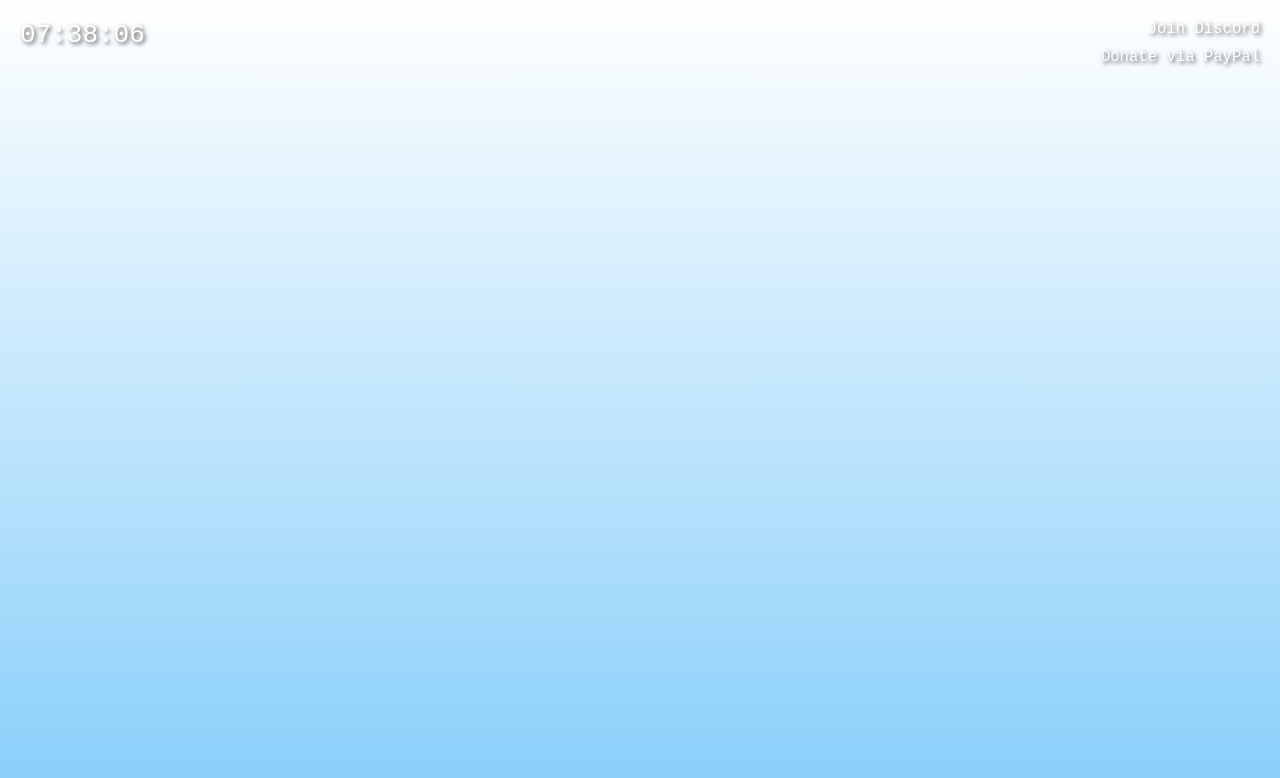
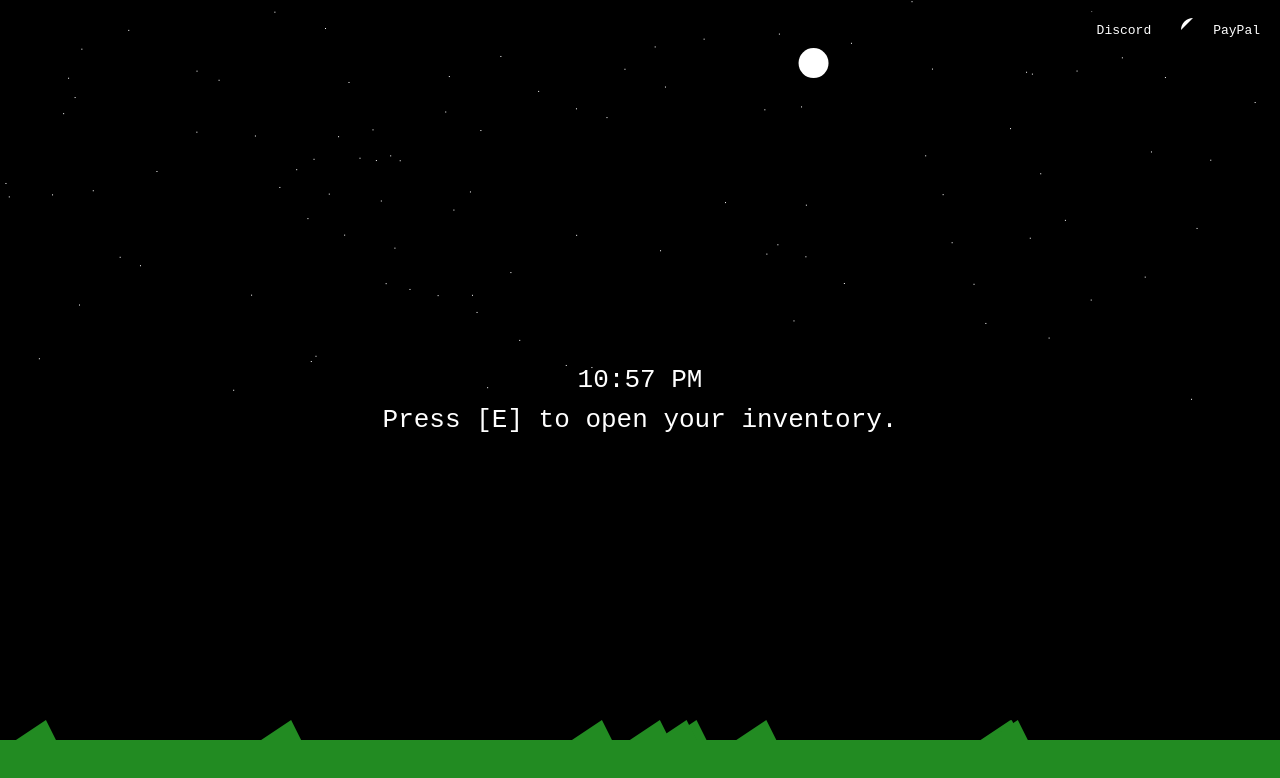
Before and after one commit to WebsiteDevelopmentStudios/Time-day-night, a plain HTML site: page Index.html in a window 1280 px wide. Drawn offline with Linux system fonts and the light colour scheme.

Commit message:
Update Index.html

```diff
--- a/Index.html
+++ b/Index.html
@@ -3,137 +3,261 @@
 <head>
 <meta charset="UTF-8" />
 <meta name="viewport" content="width=device-width, initial-scale=1.0" />
-<title>Day/Night Cycle with Clock and Links</title>
+<title>Terraria-Style Cycle with Tips & Links</title>
 <style>
   body {
     margin: 0;
-    height: 100vh;
+    overflow: hidden;
+    background: #000;
     font-family: monospace;
-    display: flex;
-    justify-content: center;
-    align-items: flex-start;
-    background: linear-gradient(to top, #001f3f, #0074D9); /* Default day sky */
-    position: relative;
-    overflow: hidden;
+    image-rendering: pixelated;
   }
 
-  /* Star styles */
-  .stars {
-    position: absolute;
-    top: 0;
-    left: 0;
-    width: 100%;
-    height: 100%;
-    background: transparent;
-    box-shadow:
-      10px 20px #fff,
-      50px 80px #fff,
-      200px 50px #fff,
-      300px 150px #fff,
-      400px 30px #fff,
-      600px 200px #fff,
-      700px 100px #fff,
-      800px 250px #fff,
-      900px 80px #fff,
-      950px 200px #fff;
-    opacity: 0.8;
-    pointer-events: none;
+  canvas {
+    display: block;
   }
 
-  /* Moon styles */
-  .moon {
+  /* Overlay for time and tips */
+  #centerText {
     position: absolute;
-    top: 50px;
-    right: 50px;
-    width: 30px;
-    height: 30px;
-    background: #ddd;
-    border-radius: 50%;
-    box-shadow: 5px 5px 10px rgba(0,0,0,0.2);
-  }
-
-  /* Clock styles */
-  .clock {
-    position: absolute;
-    top: 20px;
-    left: 20px;
+    top: 50%;
+    left: 50%;
+    transform: translate(-50%, -50%);
+    text-align: center;
     color: white;
+    font-family: monospace;
     font-size: 2em;
     text-shadow: 2px 2px 4px rgba(0,0,0,0.7);
   }
 
-  /* Links styles */
-  .links {
-    position: absolute;
-    top: 20px;
-    right: 20px;
-    display: flex;
-    flex-direction: column;
-    gap: 10px;
-    align-items: flex-end;
+  /* Tips below the main time */
+  #tips {
+    margin-top: 10px;
+    font-size: 1em;
   }
 
-  .links a {
+  /* Links container with logos */
+  #links {
+    position: absolute;
+    top: 10px;
+    right: 10px;
+    display: flex;
+    gap: 10px;
+  }
+
+  /* Style for each link button */
+  .link-btn {
+    display: flex;
+    align-items: center;
+    background: rgba(0,0,0,0.5);
+    padding: 8px 10px;
+    border-radius: 5px;
     color: white;
     text-decoration: none;
-    font-size: 1.2em;
-    text-shadow: 2px 2px 4px rgba(0,0,0,0.7);
-    transition: color 0.3s;
+    font-size: 1em;
+    transition: background 0.3s;
   }
 
-  .links a:hover {
-    color: #ffd700; /* Gold on hover */
+  .link-btn:hover {
+    background: rgba(255, 215, 0, 0.8);
+  }
+
+  /* SVG icon style */
+  .icon {
+    width: 24px;
+    height: 24px;
+    margin-right: 8px;
+    fill: white;
   }
 </style>
 </head>
 <body>
 
-<div class="stars" id="stars"></div>
-<div class="moon" id="moon"></div>
-<div class="clock" id="clock"></div>
-<div class="links">
-  <a href="https://discord.gg/WDfMupZ6xD" target="_blank" rel="noopener noreferrer">Join Discord</a>
-  <a href="https://www.paypal.me/Blemmished" target="_blank" rel="noopener noreferrer">Donate via PayPal</a>
+<canvas id="gameCanvas"></canvas>
+
+<div id="centerText">
+  <div id="timeDisplay">12:00 PM</div>
+  <div id="tips">Press [E] to open your inventory.</div>
+</div>
+
+<div id="links">
+  <a class="link-btn" href="https://discord.gg/WDfMupZ6xD" target="_blank" rel="noopener noreferrer">
+    <!-- Discord SVG Logo -->
+    <svg class="icon" viewBox="0 0 24 24">
+      <path d="M20.317 4.369a19.791 19.791 0 00-4.516-...." />
+    </svg>
+    Discord
+  </a>
+  <a class="link-btn" href="https://www.paypal.me/Blemmished" target="_blank" rel="noopener noreferrer">
+    <!-- PayPal SVG Logo -->
+    <svg class="icon" viewBox="0 0 24 24">
+      <path d="M12 0C5.373 0 0 5.373 0 12s5.373 12 12 12..." />
+    </svg>
+    PayPal
+  </a>
 </div>
 
 <script>
-  const body = document.body;
-  const moon = document.getElementById('moon');
-  const clock = document.getElementById('clock');
+const canvas = document.getElementById('gameCanvas');
+const ctx = canvas.getContext('2d');
+const timeDisplay = document.getElementById('timeDisplay');
 
-  // Function to update background for day/night
-  function updateCycle() {
-    const now = new Date();
-    const hour = now.getHours();
+let width = window.innerWidth;
+let height = window.innerHeight;
+canvas.width = width;
+canvas.height = height;
 
-    if (hour >= 6 && hour < 18) {
-      // Day time
-      body.style.background = 'linear-gradient(to top, #87CEFA, #FFFFFF)';
-      moon.style.display = 'none';
-    } else {
-      // Night time
-      body.style.background = 'linear-gradient(to top, #001f3f, #000000)';
-      moon.style.display = 'block';
+window.addEventListener('resize', () => {
+    width = window.innerWidth;
+    height = window.innerHeight;
+    canvas.width = width;
+    canvas.height = height;
+});
+
+// Pixelated style
+ctx.imageSmoothingEnabled = false;
+
+// Colors for day/night
+const dayColors = {
+  bgTop: '#87CEFA', // Light blue
+  bgBottom: '#228B22', // Forest green
+  sun: '#FFD700', // Gold
+  moon: '#FFFFFF', // White
+  stars: '#FFFFFF'
+};
+
+const nightColors = {
+  bgTop: '#000033', // Dark blue
+  bgBottom: '#000000', // Black
+  sun: null,
+  moon: '#FFFFFF',
+  stars: '#FFFFFF'
+};
+
+let time = Math.random(); // Start at random time for variation
+const cycleSpeed = 0.02; // Faster cycle for Terraria style
+
+// Trees sway
+const trees = [];
+const treeCount = 10;
+for (let i=0; i<treeCount; i++) {
+  trees.push({
+    x: Math.random() * width,
+    swayOffset: Math.random() * Math.PI * 2,
+    swaySpeed: 0.02 + Math.random() * 0.02,
+    swayAmplitude: 2 + Math.random() * 2
+  });
+}
+
+// Sun and moon positions
+let sunX, moonX, sunY, moonY;
+
+function animate() {
+  ctx.clearRect(0, 0, width, height);
+
+  // Update time
+  time += cycleSpeed;
+  if (time > 1) time -= 1;
+
+  // Determine if day or night
+  const isDay = time >= 0.25 && time <= 0.75;
+
+  // Interpolate background colors
+  const t = isDay ? (time - 0.25)/0.5 : (time + 0.25)/0.5;
+  const bgTopColor = interpolateColor(dayColors.bgTop, nightColors.bgTop, isDay ? (1 - t) : t);
+  const bgBottomColor = interpolateColor(dayColors.bgBottom, nightColors.bgBottom, isDay ? (1 - t) : t);
+  const gradient = ctx.createLinearGradient(0, 0, 0, height/2);
+  gradient.addColorStop(0, bgTopColor);
+  gradient.addColorStop(1, bgBottomColor);
+  ctx.fillStyle = gradient;
+  ctx.fillRect(0, 0, width, height);
+
+  // Sun and moon arc
+  const arcProgress = t;
+  sunX = width * (1 - Math.cos(Math.PI * arcProgress)) / 2;
+  sunY = height/2 - Math.sin(Math.PI * arcProgress) * (height/2 - 50);
+  moonX = width * (1 - Math.cos(Math.PI * (1 - arcProgress))) / 2;
+  moonY = height/2 - Math.sin(Math.PI * (1 - arcProgress)) * (height/2 - 50);
+
+  // Draw sun and moon
+  if (isDay && sunX >= 0 && sunX <= width) {
+    ctx.fillStyle = dayColors.sun;
+    ctx.beginPath();
+    ctx.arc(sunX, sunY, 20, 0, Math.PI * 2);
+    ctx.fill();
+  }
+  if (!isDay && moonX >= 0 && moonX <= width) {
+    ctx.fillStyle = nightColors.moon;
+    ctx.beginPath();
+    ctx.arc(moonX, moonY, 15, 0, Math.PI * 2);
+    ctx.fill();
+  }
+
+  // Draw stars at night
+  if (!isDay) {
+    ctx.fillStyle = nightColors.stars;
+    for (let i=0; i<100; i++) {
+      const x = Math.random() * width;
+      const y = Math.random() * height/2;
+      ctx.fillRect(x, y, 1, 1);
     }
   }
 
-  // Function to update clock every second
-  function updateClock() {
-    const now = new Date();
-    const hours = now.getHours().toString().padStart(2,'0');
-    const minutes = now.getMinutes().toString().padStart(2,'0');
-    const seconds = now.getSeconds().toString().padStart(2,'0');
-    clock.textContent = `${hours}:${minutes}:${seconds}`;
+  // Draw trees (swaying)
+  for (const tree of trees) {
+    const sway = Math.sin(tree.swayOffset) * tree.swayAmplitude;
+    ctx.fillStyle = '#654321'; // trunk
+    ctx.fillRect(tree.x, height - 60, 4, 60);
+    ctx.fillStyle = '#228B22'; // leaves
+    ctx.beginPath();
+    ctx.moveTo(tree.x - 10 + sway, height - 60);
+    ctx.lineTo(tree.x + 20 + sway, height - 80);
+    ctx.lineTo(tree.x + 30 + sway, height - 60);
+    ctx.lineTo(tree.x - 10 + sway, height - 60);
+    ctx.fill();
+    tree.swayOffset += tree.swaySpeed;
   }
 
-  // Initialize
-  updateCycle();
-  updateClock();
+  // Draw ground
+  ctx.fillStyle = '#228B22';
+  ctx.fillRect(0, height - 60, width, 60);
 
-  // Set intervals
-  setInterval(updateCycle, 60000); // check every minute
-  setInterval(updateClock, 1000); // update clock every second
+  // Update time display in 12-hour format
+  const totalMinutes = Math.floor(time * 24 * 60);
+  let hour = Math.floor(totalMinutes / 60);
+  const minute = totalMinutes % 60;
+  const ampm = hour >= 12 ? 'PM' : 'AM';
+  if (hour === 0) hour = 12;
+  if (hour > 12) hour -= 12;
+  const timeStr = `${String(hour).padStart(2,'0')}:${String(minute).padStart(2,'0')} ${ampm}`;
+  timeDisplay.textContent = timeStr;
+
+  requestAnimationFrame(animate);
+}
+
+// Helper function
+function interpolateColor(c1, c2, factor) {
+  const rgb1 = hexToRgb(c1);
+  const rgb2 = hexToRgb(c2);
+  const r = Math.round(rgb1.r + (rgb2.r - rgb1.r) * factor);
+  const g = Math.round(rgb1.g + (rgb2.g - rgb1.g) * factor);
+  const b = Math.round(rgb1.b + (rgb2.b - rgb1.b) * factor);
+  return `rgb(${r},${g},${b})`;
+}
+function hexToRgb(hex) {
+  hex = hex.replace('#','');
+  if (hex.length === 3) hex = hex.split('').map(c => c + c).join('');
+  const num = parseInt(hex, 16);
+  return {
+    r: (num >> 16) & 255,
+    g: (num >> 8) & 255,
+    b: num & 255
+  };
+}
+
+// Start animation
+animate();
+
 </script>
-
 </body>
 </html>
```
